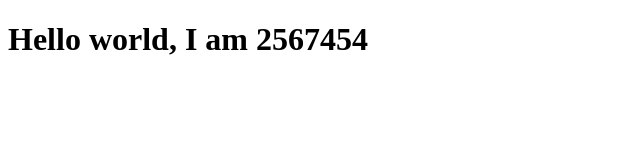
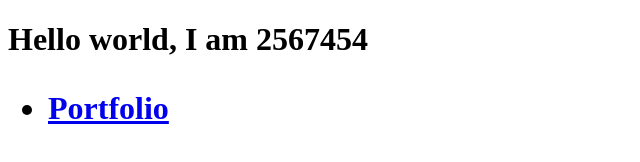
Before and after one commit to cyberduke1/sd_repo, a plain HTML site: page index.html in a window 1280 px wide. Shown: the whole page, without its empty margins (0-640 px from the left). Drawn offline with Linux system fonts and the light colour scheme.

Commit message:
added link to body

```diff
--- a/index.html
+++ b/index.html
@@ -7,5 +7,12 @@
 </head>
 <body>
     <h1> Hello world, I am 2567454<h1>
+    <nav>
+        <ul>
+            <li>
+                <a href="2567454-lab2.html">Portfolio</a>
+            </li>
+        </ul>
+    </nav>
 </body>
 </html>
```
